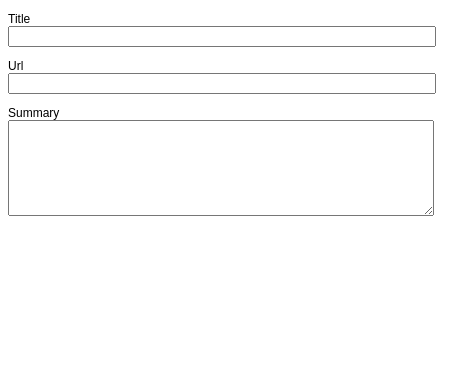
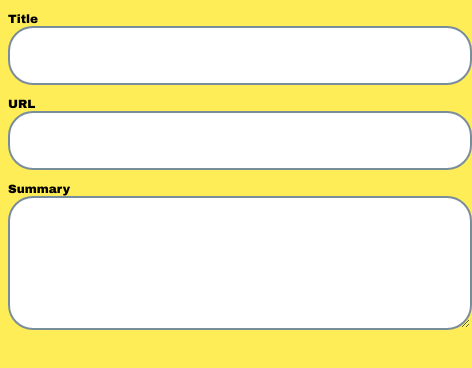
Before and after one commit to shoeferg13/tldr-extension, a browser extension: page popup.html in a window 400 px wide. Shown: the whole page, 472 px wide, since content can reach past the window. Drawn offline with Linux system fonts and the light colour scheme.

Commit message:
added html and new icon'

```diff
--- a/popup.html
+++ b/popup.html
@@ -5,14 +5,20 @@
             body {
                 min-width: 420px;
                 overflow-x: hidden;
-                font-family: Arial, sans-serif;
+   				font-family: "Arial Black", Gadget, sans-serif;
                 font-size: 12px;
+                background-color: #feed57;
             }
             input, textarea {
                 width: 420px;
+                border-radius: 25px;
+  				border: 2px solid #7a8d9b;
+  				padding: 20px;
+  				font-family: "Arial", Helvetica, sans-serif;
             }
             input#save {
-                font-weight: bold; width: auto;
+                font-family: "Arial", Helvetica, sans-serif;
+                width: auto;
             }
         </style>
         <script src="dist/deepai.min.js"></script>
@@ -24,8 +30,8 @@
 
           <p><label for="title">Title</label><br />
           <input type="text" id="title" name="title" size="50" value="" /></p>
-          <p><label for="url">Url</label><br />
-          <input type="text" id="url" name="url" size="50" value="" /></p>
+          <p><label for="url">URL</label><br />
+          <input type="text" id="url" name="url" size="50" value=""/></p>
           <p><label for="summary">Summary</label><br />
           <textarea id="summary" name="summary" rows="6" cols="35"></textarea></p>
 
```
Also changed, not shown: icon.png.
